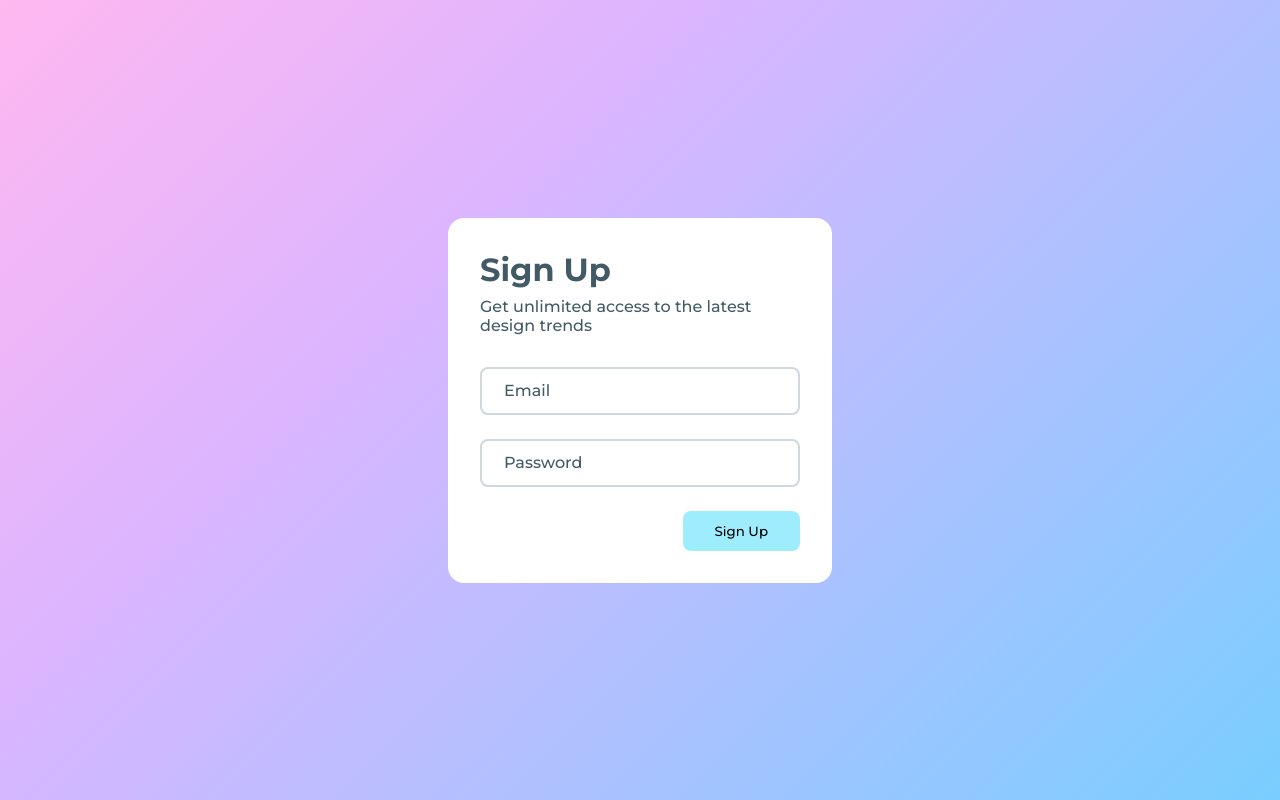
After one commit to baguswijaksono/PHP-Cash-Documentation, a PHP site: page /assets/php/sign_up_form.php in a window 1280 px wide. The commit adds this page. Run offline with PHP 8.4, Linux system fonts and the light colour scheme.

Commit message:
nambahin halaman sign up 2

```diff
--- /dev/null
+++ b/assets/css/sign_up_style.css
@@ -0,0 +1,96 @@
+/*   color variables */
+/*   border radius */
+*,
+*::before,
+*::after {
+  box-sizing: border-box;
+  margin: 0;
+  padding: 0;
+}
+
+body {
+  font-family: Montserrat, sans-serif;
+  font-weight: 500;
+  background-color: #79ceff;
+  background-image: linear-gradient(315deg, #79ceff 0%, #dcb5ff 67%, #ffb8f0 100%);
+  height: 100vh;
+  display: grid;
+  justify-content: center;
+  align-items: center;
+  color: #425a65;
+}
+
+.form {
+  width: 24rem;
+  padding: 2rem;
+  border-radius: 1rem;
+  background-color: white;
+}
+.form__title {
+  margin-bottom: 0.5rem;
+}
+.form__description {
+  margin-bottom: 2rem;
+}
+.form__group {
+  position: relative;
+  height: 3rem;
+  margin-bottom: 1.5rem;
+}
+.form__input {
+  width: 100%;
+  height: 100%;
+  border: 2px solid #cfd8dc;
+  border-radius: 0.5rem;
+  font-family: inherit;
+  font-weight: inherit;
+  color: inherit;
+  outline: none;
+  padding: 1.25rem;
+  background: none;
+}
+.form__input:hover {
+  border-color: #9dedff;
+}
+.form__input:focus {
+  border-color: #7bdff6;
+}
+.form__label {
+  position: absolute;
+  left: 1rem;
+  top: 0.9rem;
+  padding: 0 0.5rem;
+  background-color: white;
+  transition: top 200ms ease-in, left 200ms ease-in, font-size 200ms ease-in;
+}
+.form__button {
+  display: block;
+  margin-left: auto;
+  padding: 0.75rem 2rem;
+  background-color: #9dedff;
+  font-family: inherit;
+  font-weight: inherit;
+  border-radius: 0.5rem;
+  outline: none;
+  border: none;
+  cursor: pointer;
+  transition: background-color 200ms ease-in;
+}
+.form__button:hover {
+  background-color: #7bdff6;
+}
+
+/*
+1. When the input is in the focus state
+reduce the size of the label and move upwards
+
+2. Keep label state when content is in input field
+*/
+.form__input:focus ~ .form__label,
+.form__input:not(:placeholder-shown).form__input:not(:focus) ~ .form__label {
+  top: -0.5rem;
+  left: 0.8rem;
+  font-size: 0.8rem;
+}
+
+/*# sourceMappingURL=sign_up_style.css.map */
--- /dev/null
+++ b/assets/php/sign_up_form.php
@@ -0,0 +1,23 @@
+<head>
+  <link rel="stylesheet" href="https://fonts.googleapis.com/css?family=Montserrat:400,400i,500,700">
+  <link rel="stylesheet" href="..\css\sign_up_style.css">
+</head>
+
+<body>
+  <form action="" class="form">
+    <h1 class="form__title">Sign Up</h1>
+    <p class="form__description">Get unlimited access to the latest design trends</p>
+
+    <div class="form__group">
+      <input type="text" id="email" class="form__input" placeholder=" " autocomplete="off">
+      <label for="email" class="form__label">Email</label>
+    </div>
+
+    <div class="form__group">
+      <input type="password" id="password" class="form__input" placeholder=" ">
+      <label for="password" class="form__label">Password</label>
+    </div>
+
+    <button class="form__button">Sign Up</button>
+  </form>
+</body>
--- a/index.php
+++ b/home.php
@@ -16,7 +16,7 @@
                 <a href="php/password_level.php">Login</a>
             </li>
             <li>
-                <a href="ovo.html">Ovo</a>
+                <a href="assets/php/sign_up_form.php">sign up</a>
             </li>
             <li>
                 <a href="gopay.html">Gopay</a>
```
Also changed, not shown: assets/php/form.php (deleted, +0 -13 lines), 1 other file.
